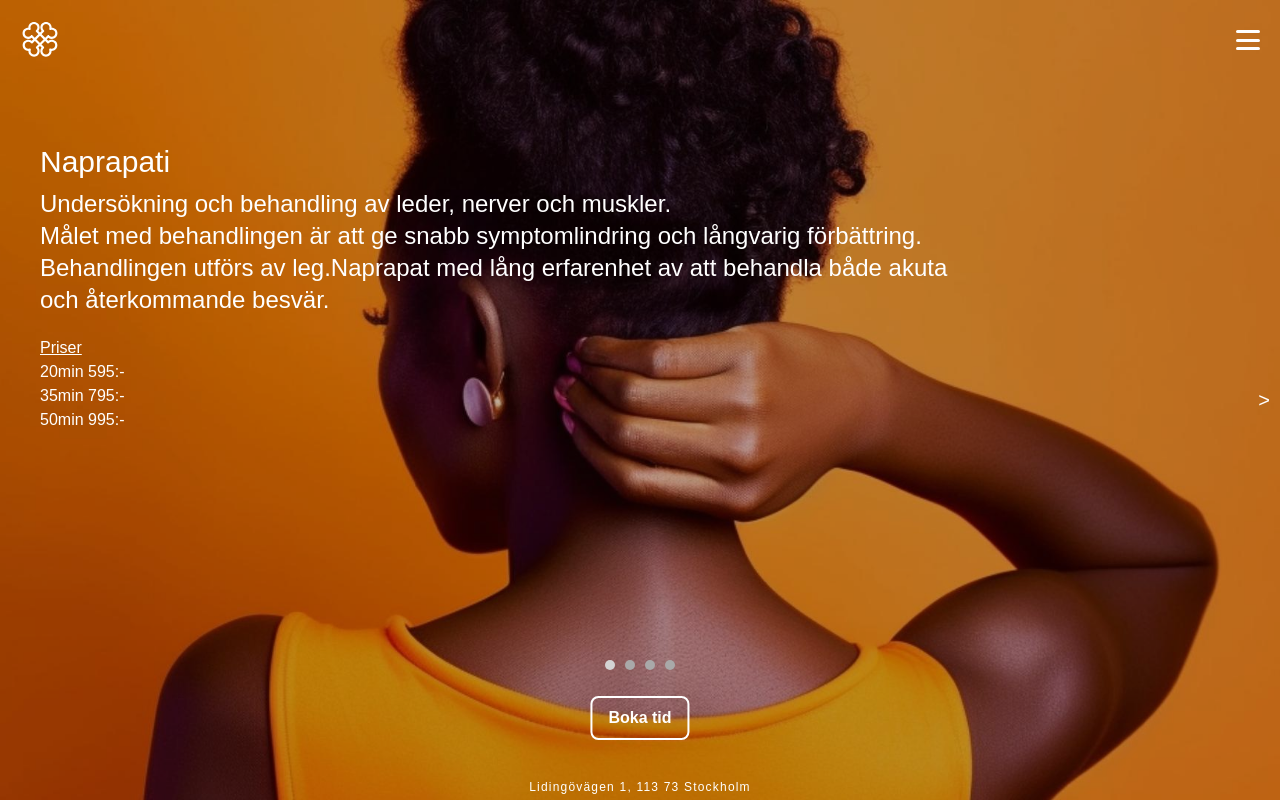
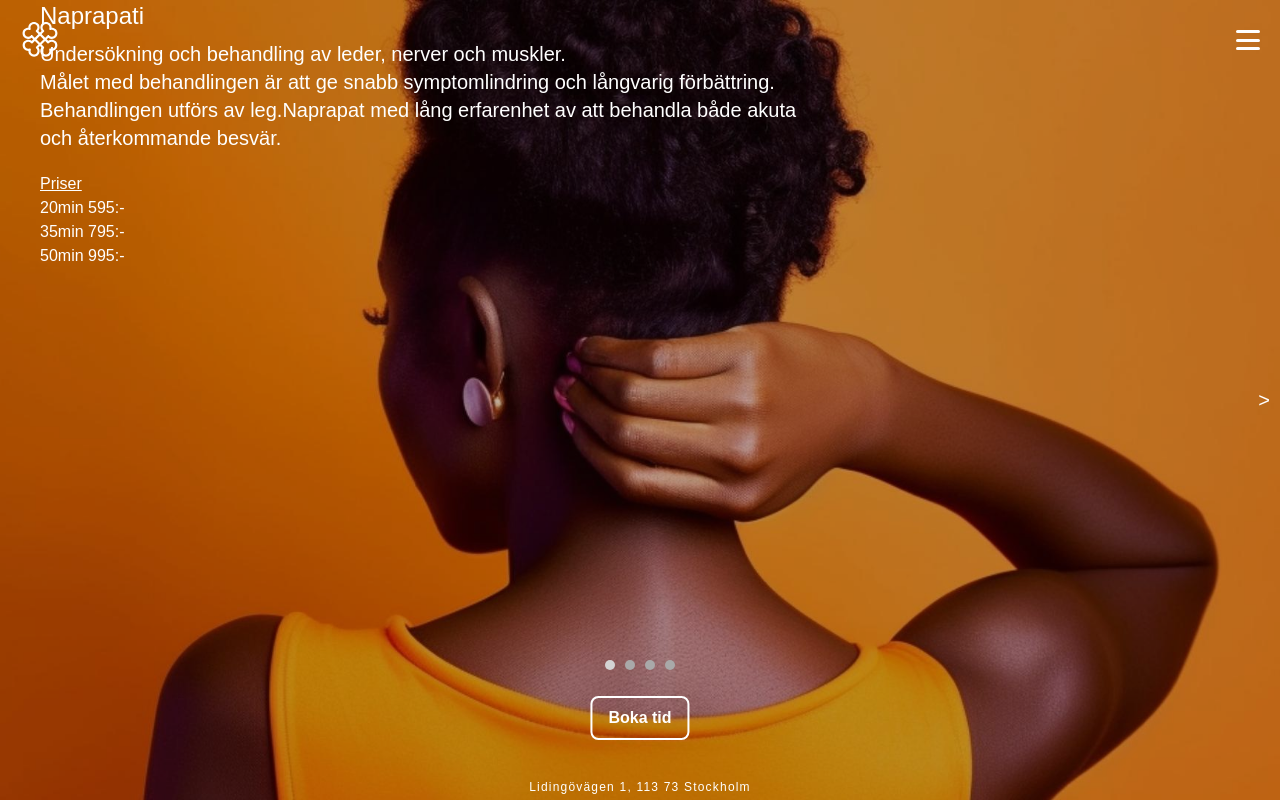
Before and after one commit to GPNaslund/proaktiv, a Next.js app in the folder proaktiv.se/: page / in a window 1280 px wide. Built offline with nearby package versions, Linux system fonts and the light colour scheme; a web font is replaced by a local one.

Commit message:
minor fix

```diff
--- a/proaktiv.se/src/components/info_item/info_item.tsx
+++ b/proaktiv.se/src/components/info_item/info_item.tsx
@@ -14,9 +14,9 @@ type InfoItemProps = {
 const InfoItem: React.FC<InfoItemProps> = ({ infoHeader, infoBody, infoImageSrc, additionalComponents }) => {
     return (
         <div className="relative h-screen w-screen">
-            <div className="relative z-10 px-10 pt-36">
-                <h1 className="text-white text-3xl pb-2">{infoHeader}</h1>
-                <p className="text-white text-2xl pr-8 whitespace-pre-line">
+            <div className="relative z-10 px-10 pt-30">
+                <h1 className="text-white text-2xl pb-2">{infoHeader}</h1>
+                <p className="text-white text-xl pr-8 whitespace-pre-line">
                     {infoBody}
                 </p>
                 {additionalComponents.map((element, index) => (
--- a/proaktiv.se/src/components/service_item/service_item.tsx
+++ b/proaktiv.se/src/components/service_item/service_item.tsx
@@ -15,9 +15,9 @@ type ServiceItemProps = {
 const ServiceItem: React.FC<ServiceItemProps> = ({ serviceName, serviceDescription, serviceImageSrc, price1, price2, price3 }) => {
     return (
         <div className="relative h-screen w-screen">
-            <div className="relative z-10 px-10 pt-36">
-                <h1 className="text-white text-3xl pb-2">{serviceName}</h1>
-                <p className="text-white text-2xl pr-8 whitespace-pre-line">
+            <div className="relative z-10 px-10 pt-30">
+                <h1 className="text-white text-2xl pb-2">{serviceName}</h1>
+                <p className="text-white text-xl pr-8 whitespace-pre-line">
                     {serviceDescription}
                 </p>
                 <p className="text-white text-l pr-16 mt-5 underline">
```
